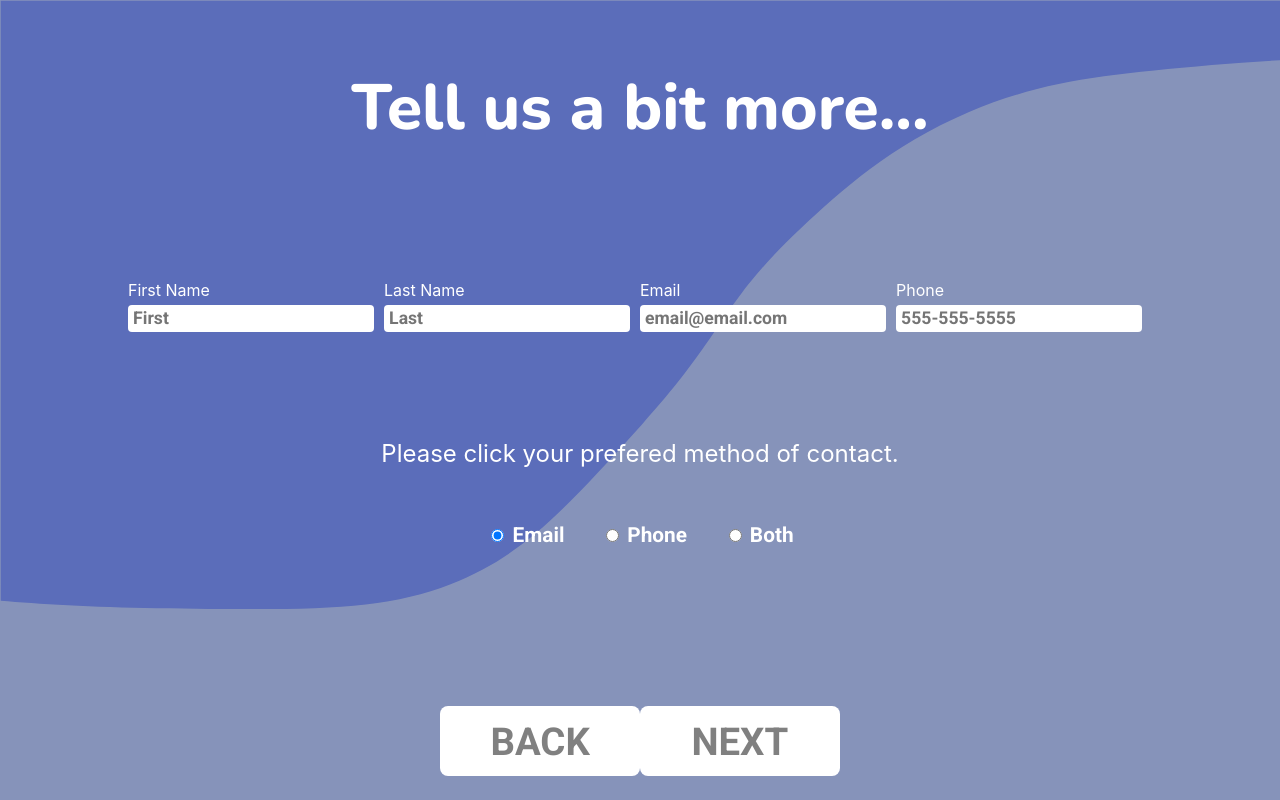
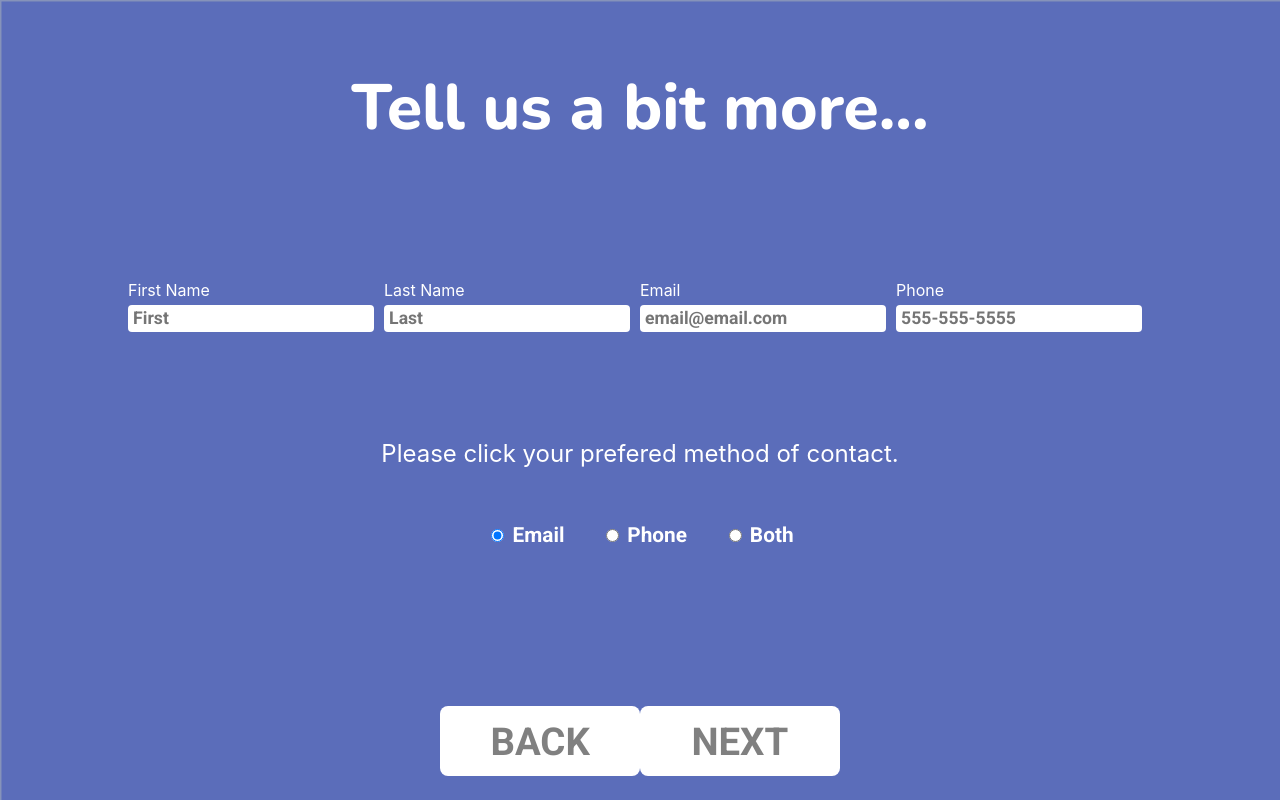
Before and after one commit to KimDuclos/flextogether, a React (Create React App) app: page /tell-more in a window 1280 px wide. Shown: the top 800 px of the page. Built offline with nearby package versions, Linux system fonts and the light colour scheme.

Commit message:
welcome 1000 bg netlify

```diff
--- a/src/tell-more.scss
+++ b/src/tell-more.scss
@@ -14,6 +14,9 @@
   background-size: 100% 100%;
   background-size: cover;
   height: 100vh;
+  @media (max-width: $size1500) {
+    height: 200vh;
+  }
   .tell-more-title {
     color: white;
     font-size: 4em;
--- a/src/welcome-page.scss
+++ b/src/welcome-page.scss
@@ -24,8 +24,7 @@
       margin: 0 39% 0 0;
     }
     @media (max-width: $size1000) {
-      margin: 0;
-      padding: 5% 0 0 0;
+      // padding: 5% 0 0 0;
     }
     @media (max-width: $size800) {
       font-size: 3.5em;
```
